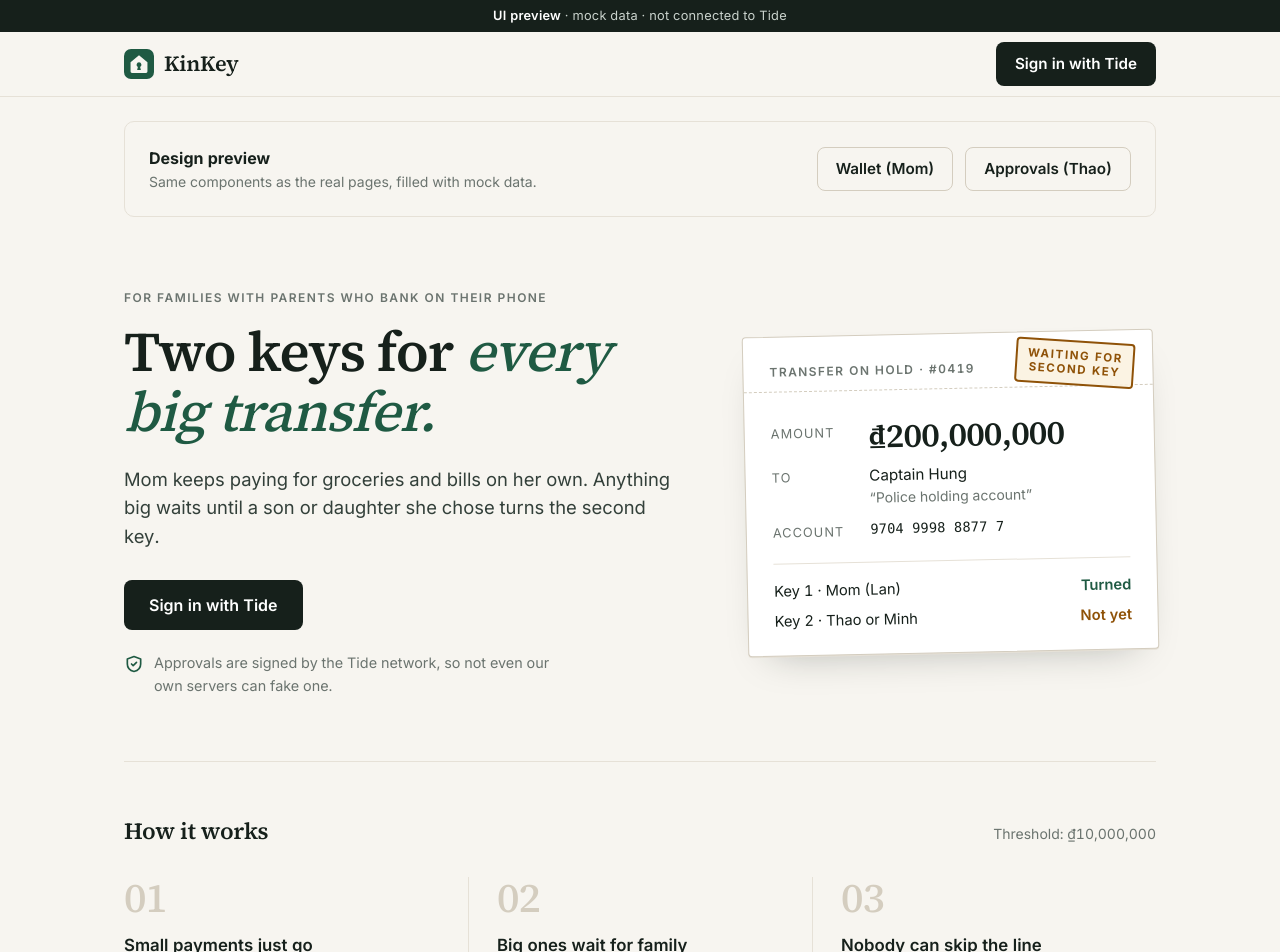
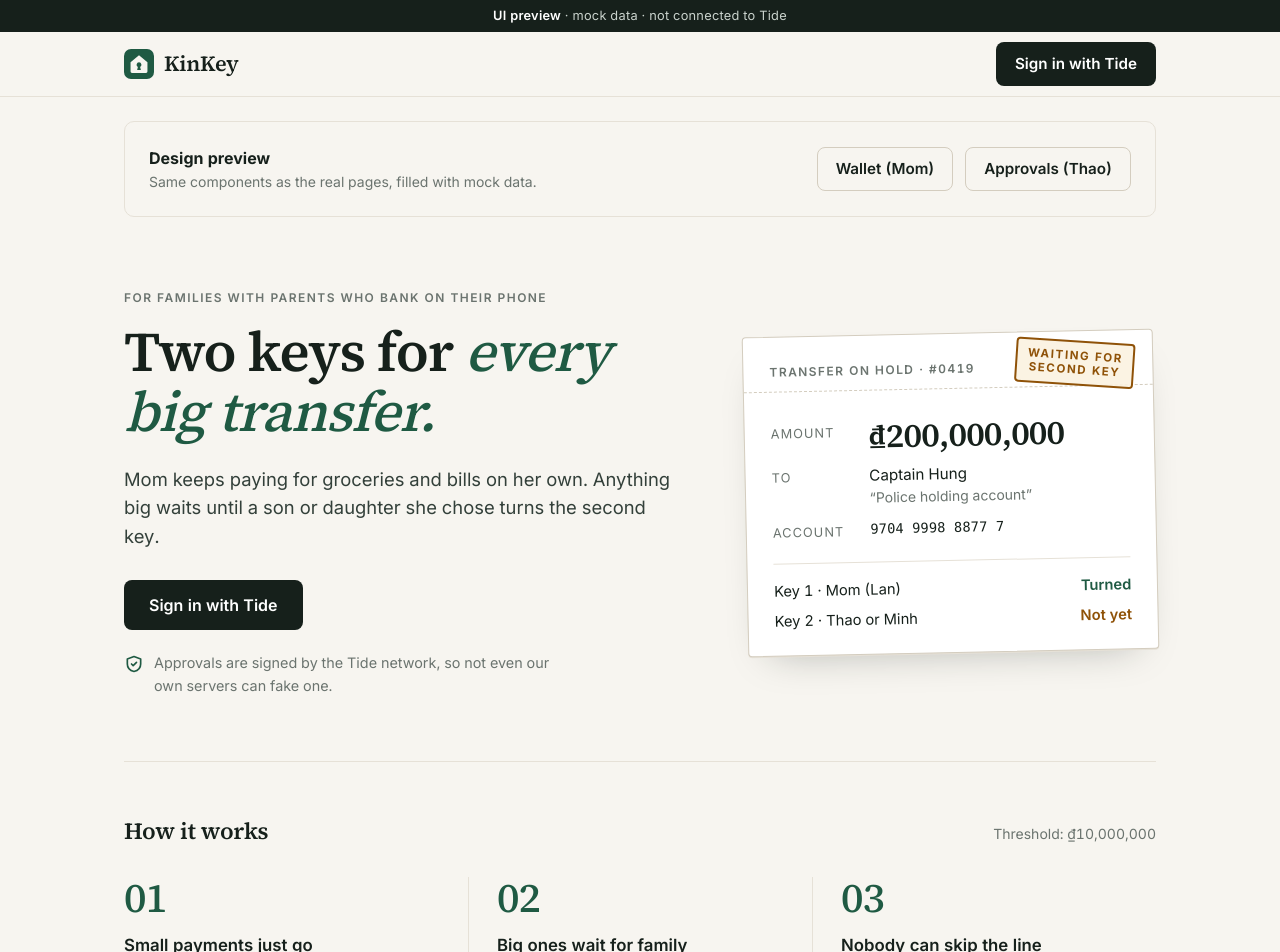
Before and after one commit to liberosis121/RMIT_SGS_Parcheesi_C2, a Next.js app in the folder app/: page /preview in a window 1280 px wide. Shown: the top 952 px of the page. Built offline with nearby package versions, Linux system fonts and the light colour scheme.

Commit message:
Darker step numbers on landing

```diff
--- a/app/src/app/globals.css
+++ b/app/src/app/globals.css
@@ -116,7 +116,7 @@ p { margin: 0; }
 .steps { display: grid; grid-template-columns: repeat(3, 1fr); }
 .step { padding: 0 28px; border-left: 1px solid var(--line); }
 .step:first-child { padding-left: 0; border-left: none; }
-.step-num { font-family: var(--serif); font-size: 2.6rem; font-weight: 500; color: var(--line-2); line-height: 1; margin-bottom: 18px; letter-spacing: -0.02em; }
+.step-num { font-family: var(--serif); font-size: 2.6rem; font-weight: 500; color: var(--accent); line-height: 1; margin-bottom: 18px; letter-spacing: -0.02em; }
 .step h3 { font-size: 1.05rem; margin-bottom: 8px; }
 .step p { color: var(--muted); }
 .fact { display: grid; grid-template-columns: auto 1fr; gap: 32px; align-items: center; }
```
